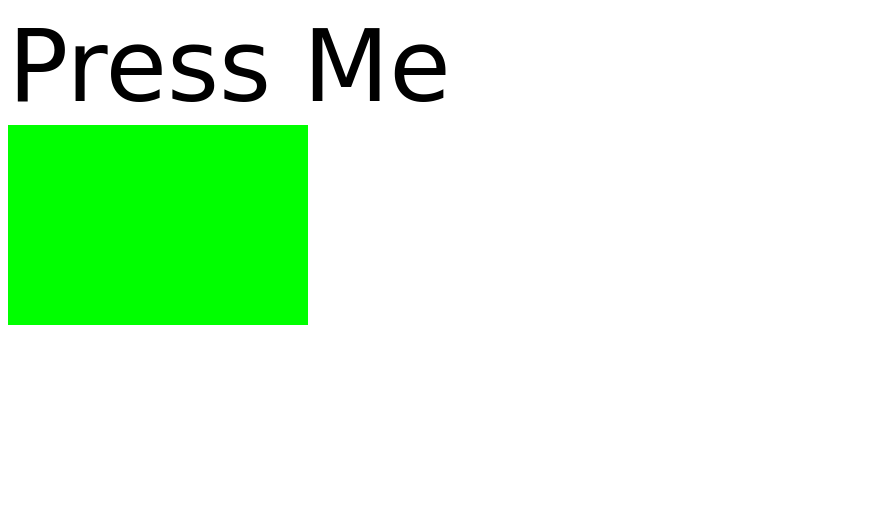
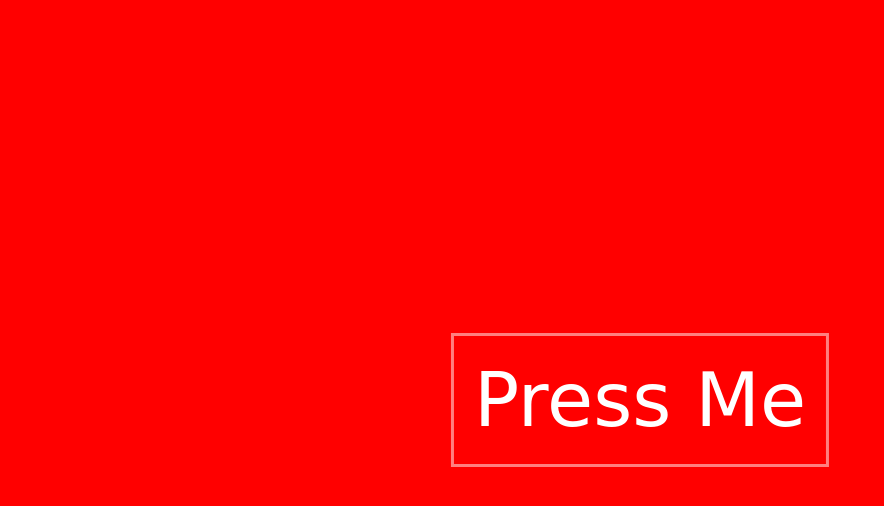
Before and after one commit to jeanvargas/JVargas-Interactive, a plain HTML site: page index.html in a window 1280 px wide. Shown: the whole page, without its empty margins (0-884 px from the left). Drawn offline with nearby package versions, Linux system fonts and the light colour scheme; a web font is replaced by a local one.

Commit message:
finished

```diff
--- a/index.html
+++ b/index.html
@@ -3,12 +3,7 @@
         <link rel="stylesheet" href="style/style.css">
     </head>
     <body>
-        <div class="container">
-            <div class="button">Press Me</div>
-        </div>
-        <canvas id="canvas" width="300" height="300"></canvas>
-        <audio id="audio1" src="sound/theBeachParty.mp3"></audio>
-    <script src="https://ajax.googleapis.com/ajax/libs/jquery/3.1.0/jquery.min.js"></script>
-    <script src="js/script.js"></script>
+        <a href="play.html"><div class="button"><span>Press Me</span></div></a>
+        <canvas id="canvas"></canvas>
     </body>
 </html>
--- a/js/script.js
+++ b/js/script.js
@@ -21,34 +21,30 @@ $(window).ready(function(){
       //  requestAnimationFrame(renderFrame);
         analyser.getByteFrequencyData(frequencyData);
      //   console.log(frequencyData); // now you can read the frequency data!
-
         console.log("length: " + frequencyData.length);
         for(bin = 0; bin < frequencyData.length; bin++) {
             var val = frequencyData[bin];
-            var red = val;
-            var green = 255-val;
-            var blue = val/2;
+            var red = 255-val;
+            var green = val/2;
+            var blue = val;
             context.fillStyle = 'rgb('+red+', '+green+', '+blue+')';
+            console.log(red+ " " + green + " " + blue);
             context.fillRect(bin * 2,0,2,200);
         }
         requestAnimationFrame(renderFrame);
     }
 
+    window.addEventListener('resize', resizeCanvas, false);
 
-
-    var draw = function() {
-        for(bin = 0; bin < audioSource.streamData.length; bin++) {
-            var val = audioSource.streamData[bin];
-            var red = val;
-            var green = 255-val;
-            var blue = val/2;
-            context.fillStyle = 'rgb('+red+', '+green+', '+blue+')';
-            context.fillRect(bin * 2,0,2,200);
-        }
-        requestAnimationFrame(draw);
+    function resizeCanvas() {
+        canvas.width = window.innerWidth;
+        canvas.height = window.innerHeight*.1;
+        audio.play();
+        renderFrame();
     }
 
-    audio.play();
-    renderFrame();
+    resizeCanvas();
+  //  audio.play();
+ //   renderFrame();
  //   draw();
 });
--- a/style/style.css
+++ b/style/style.css
@@ -1,19 +1,81 @@
 @import 'https://fonts.googleapis.com/css?family=Shrikhand';
 
 body {
-    color: #000000;
+    color: #ffffff;
     font-family: 'Shrikhand', cursive;
-    font-size: 100;
+    font-size: 75;
+    height: 100%;
+    background-color: rgb(255,0,0);
 }
 
 .container {
-    display: absolute;
-    justify-content: center;
-    align-items: center;
-    align-content: center;
-    top: 50%;
+    position:relative
 }
 
 .button {
+    z-index:10;
+    position: fixed;
+    top: 50%;
+    left: 50%;
+    transform: translate(-50%, -50%);
 
+    -webkit-transition: all 0.5s;
+	-moz-transition: all 0.5s;
+	-o-transition: all 0.5s;
+	transition: all 0.5s;
+	border: 3px solid rgba(255,255,255,0.5);
+    padding:20px;
 }
+
+.button::before{
+	content: '';
+	position: absolute;
+	top: 0;
+	left: 0;
+	width: 100%;
+	height: 100%;
+	z-index: -10;
+	opacity: 0;
+	background-color: rgba(255,255,255,0.5);
+	-webkit-transition: all 0.4s;
+	-moz-transition: all 0.4s;
+	-o-transition: all 0.4s;
+	transition: all 0.4s;
+	-webkit-transform: scale(0.5, 1);
+	transform: scale(0.5, 1);
+}
+.button:hover::before{
+	opacity: 1;
+	-webkit-transform: scale(1, 1);
+	transform: scale(1, 1);
+}
+
+#canvas {
+    position:absolute;
+    z-index:0;
+    margin: 0;
+    padding: 0;
+    width: 100%;
+    height: 100%;
+    top:0;
+    left: 0;
+}
+
+a:link {
+    color: #ffffff;
+}
+
+/* visited link */
+a:visited {
+    color: #ffffff;
+}
+
+/* mouse over link */
+a:hover {
+    color: #ffffff;
+}
+
+/* selected link */
+a:active {
+    color: #ffffff;
+}
```
Also changed, not shown: play.html (added, +12 -0 lines).
